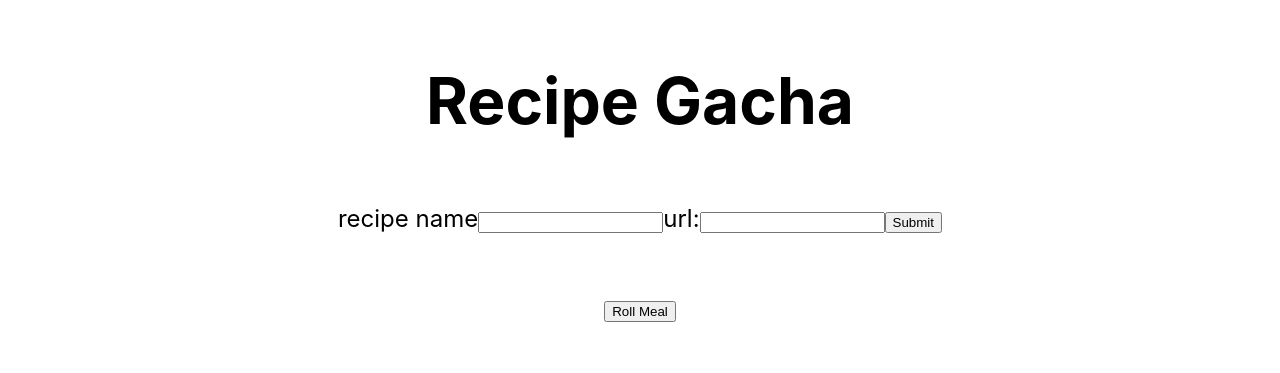
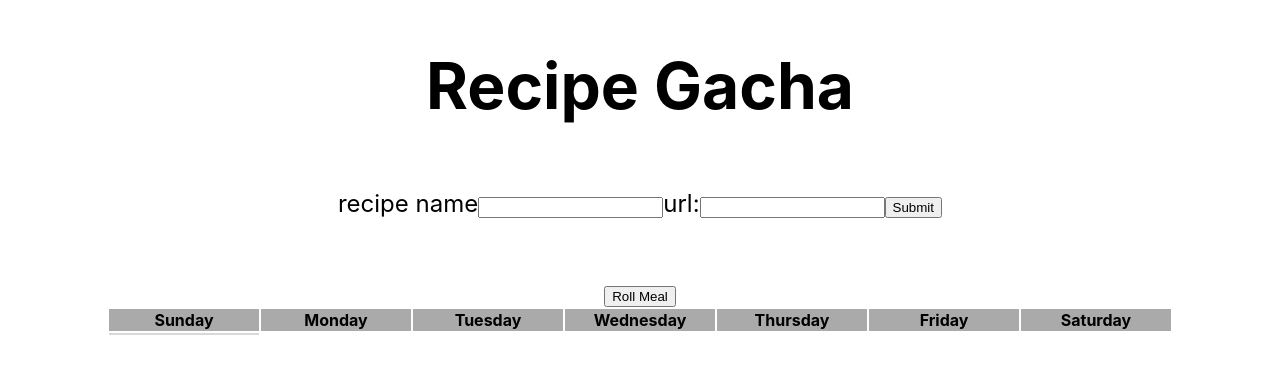
Before and after one commit to mlee212/recipe-gacha, a Next.js app: page / in a window 1280 px wide. Shown: the part 207-580 px from the top of the page. Built offline with nearby package versions, Linux system fonts and the light colour scheme.

Commit message:
Weekly schedule implemented

```diff
--- a/components/RecipeForm.js
+++ b/components/RecipeForm.js
@@ -12,9 +12,7 @@ export default function RecipeForm() {
         }
 
         const JSONdata = JSON.stringify(data)
-
         const endpoint = '/api/form'
-
         const options = {
             method: 'POST',
 
@@ -31,6 +29,7 @@ export default function RecipeForm() {
 
         alert(`is this what u entered: ${result.data}`)
     }
+
     // function submitNewRecipe () {
     //     /*Well if the elements are nested event.target won't always work
     //       since it refers to the target that triggers the event in the first place.*/
@@ -41,7 +40,6 @@ export default function RecipeForm() {
       //   console.log("hey")
       // }
 
-
     return (
         <form onSubmit={handleSubmit}>
             <label>recipe name</label>
@@ -50,6 +48,5 @@ export default function RecipeForm() {
             <input type="text" id="url" name="url" />
             <button type="submit">Submit</button>
         </form>
-
     )
 }
--- a/components/RollMealButton.js
+++ b/components/RollMealButton.js
@@ -1,16 +1,20 @@
 import {React, useState} from "react"
+import styles from '../styles/RollMealButton.module.css'
+
 export default function RollMealButton() {
-    const [meal, setMeal] = useState({
+    const [meals, setMeals] = useState([{
         name: "",
         url: "",
-    })
+    }])
+
+    const weekdays = ["Sunday","Monday","Tuesday","Wednesday","Thursday","Friday","Saturday"]
 
     function getRandomInt(max) {
         return Math.floor(Math.random() * max)
     }
 
     const handleRoll = async (e) => {
-        console.log(meal)
+        // console.log(meals)
 
 
         const endpoint = '/api/rollmeal'
@@ -24,16 +28,27 @@ export default function RollMealButton() {
         }
 
         const response = await fetch(endpoint, options)
-        console.log(response)
+        // console.log(response)
 
         const result = await response.json()
 
-        if(getRandomInt(20) == 1) {
-            setMeal({name: "EAT OUTSIDE!!!", url: "https://www.youtube.com/watch?v=dQw4w9WgXcQ"})
+        var mealList = []
+
+        for(let i = 0; i < 7; i++){
+
+            if(getRandomInt(20) == 1) {
+                mealList.push({name: "EAT OUTSIDE!!!", url: "https://www.youtube.com/watch?v=dQw4w9WgXcQ"})
+                // setMeals([...meals, {name: "EAT OUTSIDE!!!", url: "https://www.youtube.com/watch?v=dQw4w9WgXcQ"}])
+                // console.log(i)
+            }
+            else {
+                mealList.push(result[getRandomInt(result.length)])
+                // setMeals([...meals, result[getRandomInt(result.length)]])
+                // console.log(i)
+            }
         }
-        else {
-            setMeal(result[getRandomInt(result.length)])
-        }
+
+        setMeals(mealList)
         // console.log(result.length)
         // console.log(result[getRandomInt(result.length)].name)
 
@@ -57,8 +72,20 @@ export default function RollMealButton() {
         <>
             <button onClick={handleRoll}>Roll Meal </button>
 
-
-            <a href={meal.url}>{meal.name}</a>
+            <table className={styles.table}>
+                <tbody>
+                    <tr>
+                        {weekdays.map((day) =>
+                            <th className={styles.cell} key={day}>{day}</th>
+                        )}
+                    </tr>
+                    <tr>
+                        {meals.map((meal,index) =>
+                            <th className={styles.tablerow} key={index} href={meal.url}>{meal.name}</th>
+                        )}
+                    </tr>
+                </tbody>
+            </table>
 
 
         </>
--- a/pages/api/rollmeal.js
+++ b/pages/api/rollmeal.js
@@ -2,7 +2,6 @@ import { connectToDatabase } from "../../lib/mongodb";
 
 export default async (req, res) => {
   const { db } = await connectToDatabase();
-
 
   const recipes = await db
     .collection("recipe-links")
--- /dev/null
+++ b/styles/RollMealButton.module.css
@@ -0,0 +1,17 @@
+.cell {
+    width: 150px;
+    border: solid white 0px;
+    background: rgb(170, 170, 170);
+}
+
+.tablerow {
+    border: solid blue 0px;
+    background: rgb(216, 216, 216);
+    font-weight: normal
+
+}
+
+.tablerow:hover {
+    color: blue;
+    cursor: pointer
+}
```
Also changed, not shown: pages/index.js (line endings or trailing spaces).
